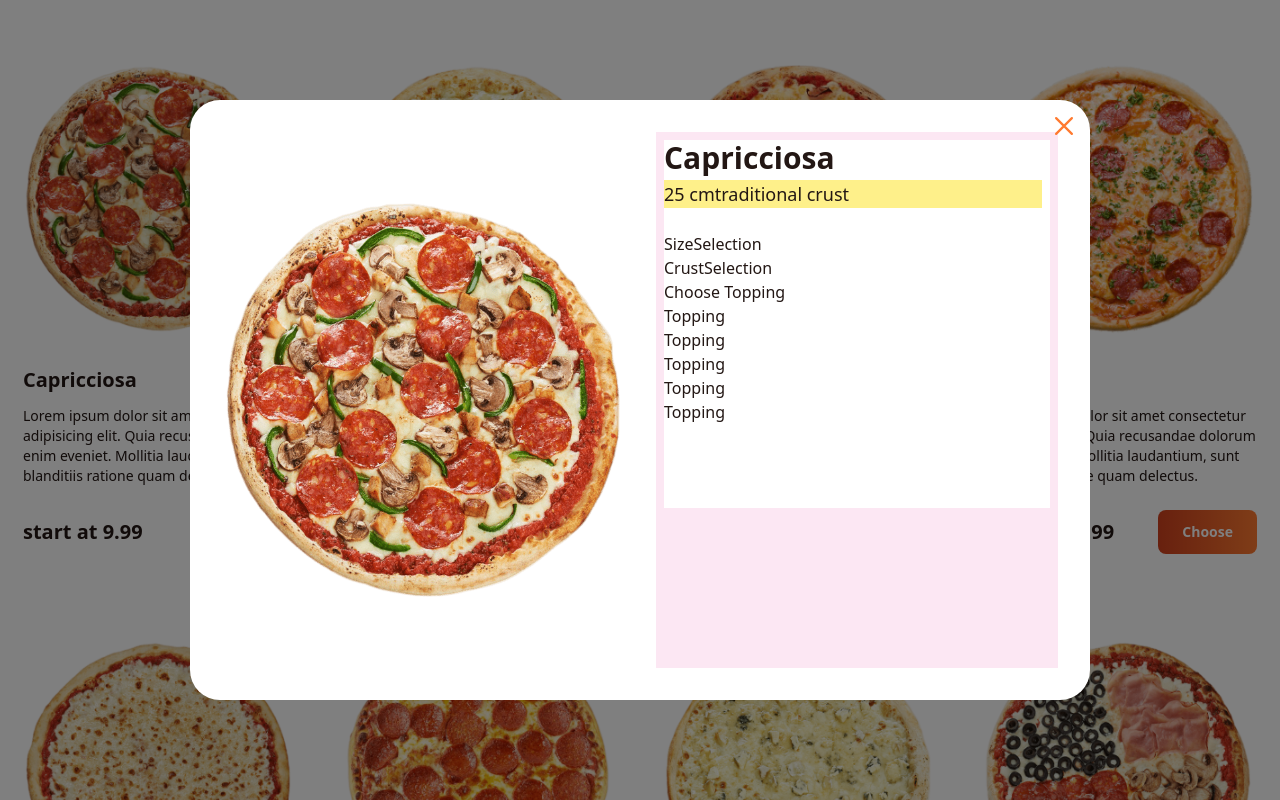
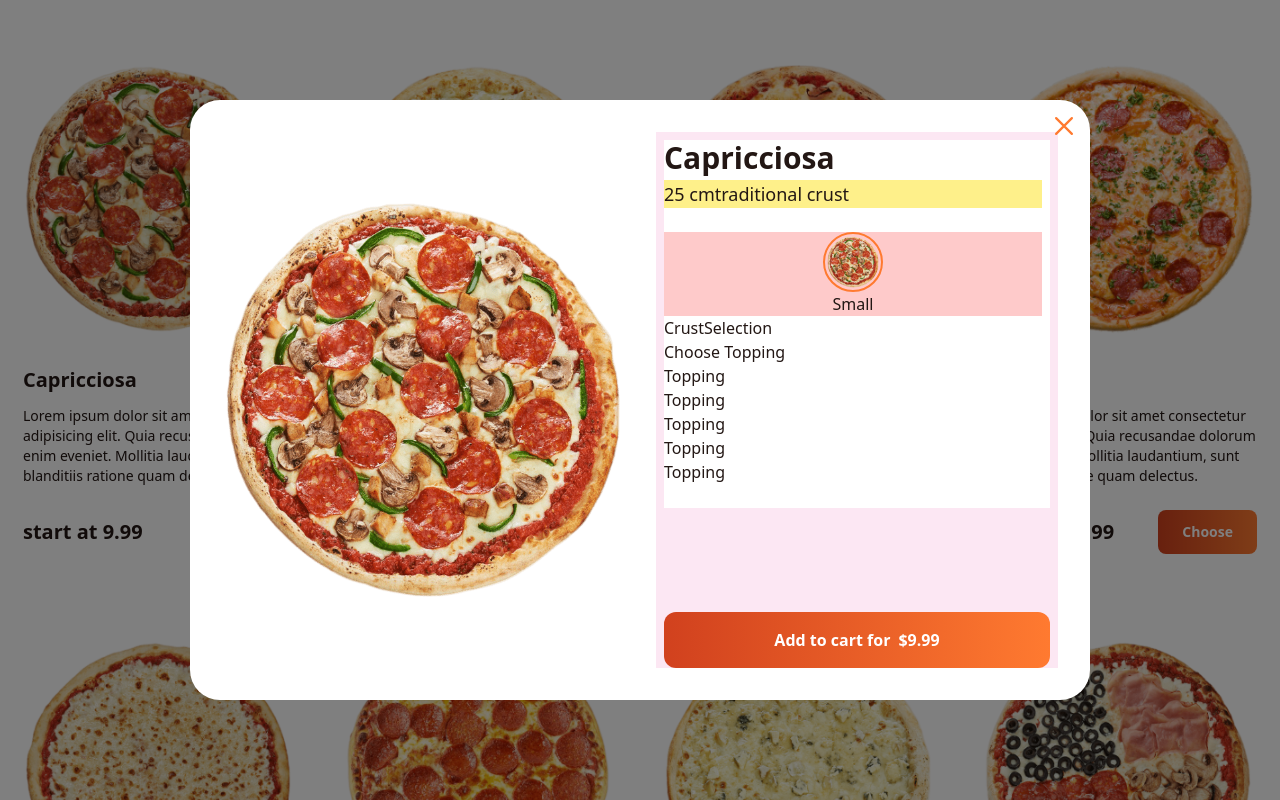
Before and after one commit to tigermursa/pizza-Amelia, a Next.js app: page / in a window 1280 px wide. Both pictures are taken after a click on the picture 158 px from the left and 199 px from the top of the page. Shown: the top 800 px of the page. Built offline with nearby package versions, Linux system fonts and the light colour scheme.

Commit message:
"working on selecting size"

```diff
--- a/src/app/components/PizzaDetails.js
+++ b/src/app/components/PizzaDetails.js
@@ -47,7 +47,7 @@ const PizzaDetails = ({ pizza }) => {
         </div>
       </div>
       <div className="bg-pink-100 flex flex-col flex-1">
-        <div className="flex-1 p-2 text-center lg:text-left">
+        <div className="flex-1 p-2 text-center lg:text-left ">
           <div className="flex-1 bg-white overflow-y-scroll h-[46vh]  scrollbar-thin scrollbar-thumb-gray-200 scrollbar-track-white pr-2">
             <div className="font-semibold">
               <h2 className="capitalize text-3xl mb-1">{pizza.name}</h2>
@@ -64,7 +64,7 @@ const PizzaDetails = ({ pizza }) => {
                 <span>{crust} crust</span>
               </div>
             </div>
-            <SizeSelection pizza={pizza} size={size} setSize={setSize}/>
+            <SizeSelection pizza={pizza} size={size} setSize={setSize} />
             <CrustSelection />
             <div>Choose Topping</div>
             <div>
@@ -72,13 +72,13 @@ const PizzaDetails = ({ pizza }) => {
                 return <Topping key={index} />;
               })}
             </div>
-            <div className="h-full flex items-center px-2 lg:items-end">
-              <button className="btn btn-lg gradient w-full  flex justify-center  gap-x-2 ">
-                <div>Add to cart for</div>
-                <div>${price}</div>
-              </button>
-            </div>
           </div>
+        </div>
+        <div className="h-full flex items-center px-2 lg:items-end">
+          <button className="btn btn-lg gradient w-full  flex justify-center  gap-x-2 ">
+            <div>Add to cart for</div>
+            <div>${price}</div>
+          </button>
         </div>
       </div>
     </div>
--- a/src/app/components/SizeSelection.js
+++ b/src/app/components/SizeSelection.js
@@ -1,5 +1,34 @@
-const SizeSelection = () => {
-  return <div>SizeSelection</div>;
+import Image from "next/image";
+
+const SizeSelection = ({ pizza, size, setSize }) => {
+  return (
+    <div className="">
+      <div>
+        <label className="bg-red-200 flex flex-col items-center gap-x-2 cursor-pointer">
+          <Image
+            className={`${
+              size === "small"
+                ? " border-2 border-orange p-[2px] rounded-full"
+                : "border-transparent filter saturate-[.1]"
+            }`}
+            src={pizza.image}
+            alt=""
+            width={60}
+            height={60}
+          />
+          <impute
+            type="radio"
+            name="size"
+            value="small"
+            checked={size === "small"}
+            onChange={(e) => setSize(e.target.value)}
+            className="appearance-none"
+          />
+          Small
+        </label>
+      </div>
+    </div>
+  );
 };
 
 export default SizeSelection;
```
Also changed, not shown: 1 other file (tests, documents, lock files or other folders).
